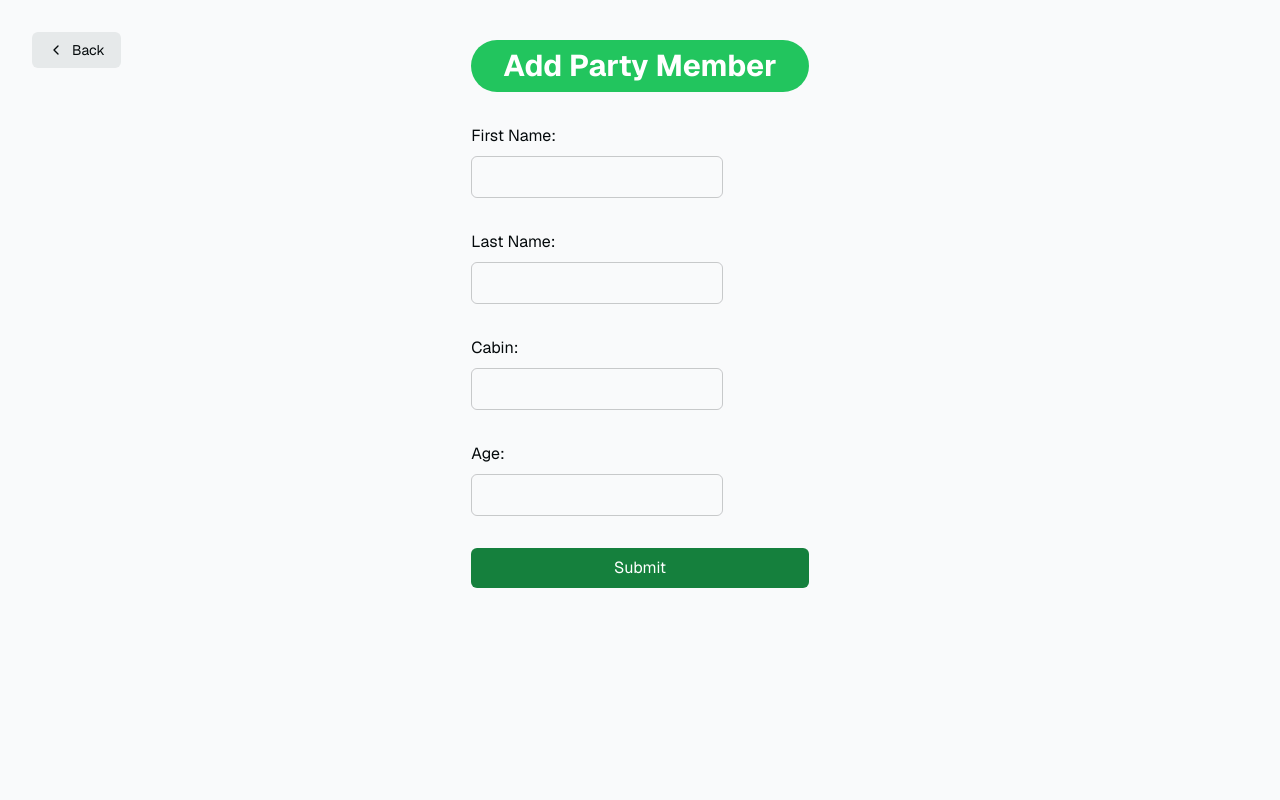
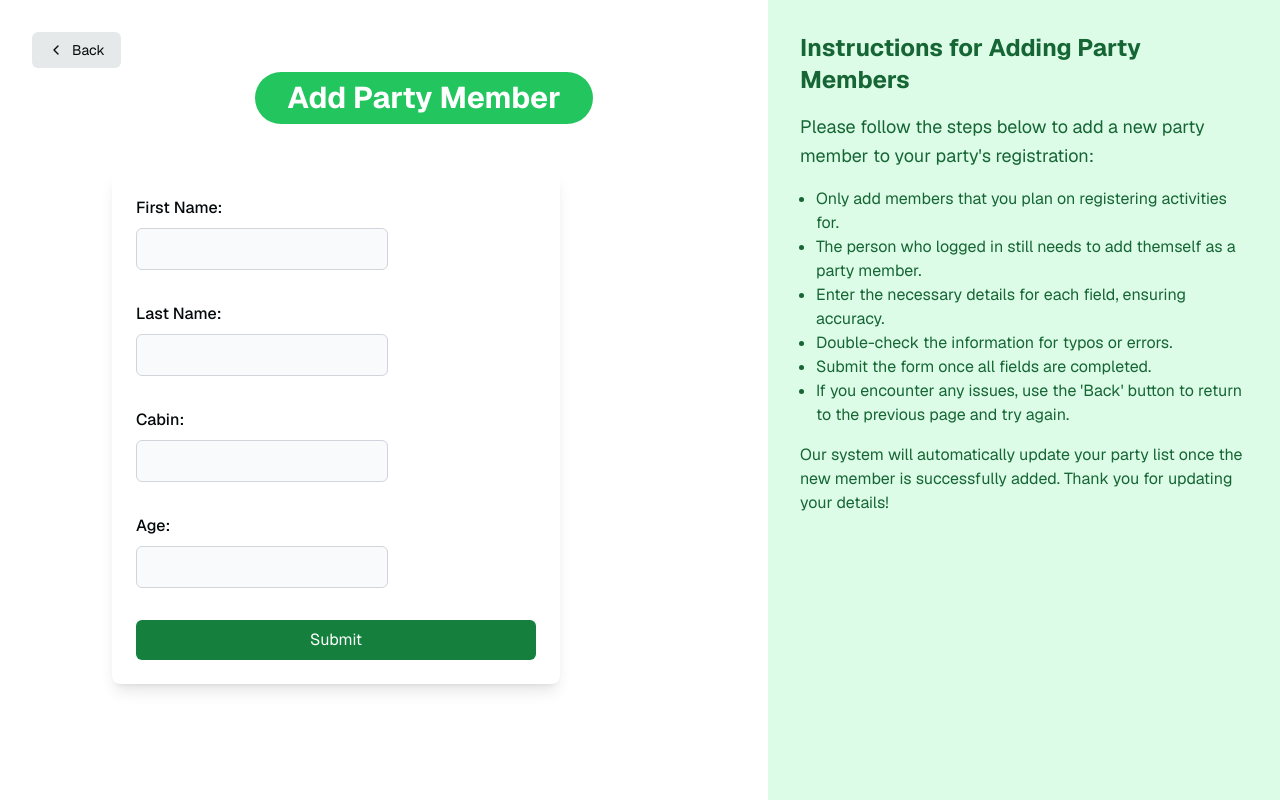
Before and after one commit to gabrielriedel/cedars-fc-supapp, a Next.js app: page /register in a window 1280 px wide. Built offline with nearby package versions, Linux system fonts and the light colour scheme.

Commit message:
visual improvements to pages

```diff
--- a/app/page.tsx
+++ b/app/page.tsx
@@ -23,7 +23,8 @@ export default async function Index() {
           Join us for a summer of adventure, memories, and JOY. Sign up or log in now to register for activities!
         </p>
         <p className="text-lg">
-          IMPORTANT: Only one member of your party needs to make an account as the person in charge of registering others for activities.
+          IMPORTANT: Only one member of your party needs to make an account. Parties could mean the people in your family, group of friends, or just yourself. As an example, if you and your extended family are joining us this session, then "party" could refer to a smaller family subgroup.
+          This way it is easy for you to sign-up for activities in one place with your party.
         </p>
         <div className="flex gap-5">
           <button className="bg-green-600 hover:bg-green-700 text-white font-bold py-3 px-6 rounded-lg shadow transition-colors">
--- a/app/protected/page.tsx
+++ b/app/protected/page.tsx
@@ -27,20 +27,23 @@ const ProtectedPage: React.FC = async () => {
       <div className="flex-grow flex flex-col items-center justify-start pt-10 gap-6 px-6 w-full">
         <section className="text-center mb-10">
           <h2 className="text-2xl font-bold mb-4">Welcome to Your Dashboard!</h2>
-          <p className="max-w-3xl text-lg">
-            Here are your next steps to ensure you and your party are ready for a summer of adventure! Please follow the instructions below to sign up for activities and manage your group's registrations.
+          <p className="max-w-3xl text-lg font-bold mb-4">
+            Step 1: Add party members to your account.
+          </p>
+          <p className="max-w-3xl text-lg font-bold mb-4">
+            Step 2: Sign-up for activities for each member of your party
           </p>
         </section>
         <div className="flex flex-col items-center gap-4">
           <Link
+            href="/register"
+            className="bg-green-700 hover:bg-green-800 text-white font-bold py-2 px-4 rounded-lg shadow transition-colors duration-200 w-full md:w-auto">
+            Add Party Members
+          </Link>
+          <Link
             href="/activities"
             className="bg-green-700 hover:bg-green-800 text-white font-bold py-2 px-4 rounded-lg shadow transition-colors duration-200 w-full md:w-auto">
             Activity Sign-ups
-          </Link>
-          <Link
-            href="/register"
-            className="bg-green-700 hover:bg-green-800 text-white font-bold py-2 px-4 rounded-lg shadow transition-colors duration-200 w-full md:w-auto">
-            Register Other Party Members
           </Link>
         </div>
       </div>
--- a/app/register/page.tsx
+++ b/app/register/page.tsx
@@ -5,10 +5,12 @@ import Link from "next/link";
 
 const Home: React.FC = () => {
     return (
-        <div>
+        <div className="flex min-h-screen bg-white">
+            {/* Left Column for Form */}
+            <div className="flex flex-col w-3/5 pl-20 pt-8">
                 <Link
                     href="/protected"
-                className="absolute left-8 top-8 py-2 px-4 rounded-md no-underline text-foreground bg-btn-background hover:bg-btn-background-hover flex items-center group text-sm"
+                    className="absolute left-8 top-8 py-2 px-4 rounded-md no-underline text-foreground bg-btn-background hover:bg-btn-background-hover flex items-center text-sm"
                 >
                     <svg
                         xmlns="http://www.w3.org/2000/svg"
@@ -33,7 +35,28 @@ const Home: React.FC = () => {
                 </div>
                 <SubmitUser />
             </div>
+
+            {/* Right Column for Instructions */}
+            <div className="w-2/5 bg-green-100 p-8 text-green-800">
+                <h2 className="text-2xl font-bold mb-4">Instructions for Adding Party Members</h2>
+                <p className="text-lg leading-relaxed">
+                    Please follow the steps below to add a new party member to your party's registration:
+                </p>
+                <ul className="list-disc pl-4 mt-4">
+                    <li>Only add members that you plan on registering activities for.</li>
+                    <li>The person who logged in still needs to add themself as a party member.</li>
+                    <li>Enter the necessary details for each field, ensuring accuracy.</li>
+                    <li>Double-check the information for typos or errors.</li>
+                    <li>Submit the form once all fields are completed.</li>
+                    <li>If you encounter any issues, use the 'Back' button to return to the previous page and try again.</li>
+                </ul>
+                <p className="mt-4">
+                    Our system will automatically update your party list once the new member is successfully added. Thank you for updating your details!
+                </p>
+            </div>
+        </div>
     );
+
 
 };
 
--- a/components/SubmitUser.tsx
+++ b/components/SubmitUser.tsx
@@ -63,12 +63,12 @@ const SubmitUser: React.FC = () => {
 
 
     return (
-        <form onSubmit={handleSubmit}
-        className="animate-in flex-1 flex flex-col w-full justify-center gap-2 text-foreground">
-    <div className="mb-6">
-        <label className="text-md block mb-2" htmlFor="firstName">First Name:</label>
+        <div className="w-full max-w-lg px-8 pt-4 pb-10">
+            <form onSubmit={handleSubmit} className="animate-in flex flex-col justify-center gap-4 bg-white shadow-lg rounded-lg p-6">
+                <div className="mb-4">
+                    <label className="text-md font-medium block mb-2" htmlFor="firstName">First Name:</label>
                     <input
-            className="rounded-md px-4 py-2 bg-inherit border"
+                        className="rounded-md px-4 py-2 bg-gray-50 border border-gray-300 focus:border-green-500 focus:ring focus:ring-green-500 focus:ring-opacity-50"
                         type="text"
                         id="firstName"
                         name="firstName"
@@ -77,10 +77,10 @@ const SubmitUser: React.FC = () => {
                         required
                     />
                 </div>
-    <div className="mb-6">
-        <label className="text-md block mb-2" htmlFor="lastName">Last Name:</label>
+                <div className="mb-4">
+                    <label className="text-md font-medium block mb-2" htmlFor="lastName">Last Name:</label>
                     <input
-            className="rounded-md px-4 py-2 bg-inherit border"
+                        className="rounded-md px-4 py-2 bg-gray-50 border border-gray-300 focus:border-green-500 focus:ring focus:ring-green-500 focus:ring-opacity-50"
                         type="text"
                         id="lastName"
                         name="lastName"
@@ -89,10 +89,10 @@ const SubmitUser: React.FC = () => {
                         required
                     />
                 </div>
-    <div className="mb-6">
-        <label className="text-md block mb-2" htmlFor="cabin">Cabin:</label>
+                <div className="mb-4">
+                    <label className="text-md font-medium block mb-2" htmlFor="cabin">Cabin:</label>
                     <input
-            className="rounded-md px-4 py-2 bg-inherit border"
+                        className="rounded-md px-4 py-2 bg-gray-50 border border-gray-300 focus:border-green-500 focus:ring focus:ring-green-500 focus:ring-opacity-50"
                         type="text"
                         id="cabin"
                         name="cabin"
@@ -100,11 +100,11 @@ const SubmitUser: React.FC = () => {
                         onChange={handleChange}
                     />
                 </div>
-    <div className="mb-6">
-        <label className="text-md block mb-2" htmlFor="age">Age:</label>
+                <div className="mb-4">
+                    <label className="text-md font-medium block mb-2" htmlFor="age">Age:</label>
                     <input
-            className="rounded-md px-4 py-2 bg-inherit border"
-            type="text"  // Consider changing to type="number" if appropriate
+                        className="rounded-md px-4 py-2 bg-gray-50 border border-gray-300 focus:border-green-500 focus:ring focus:ring-green-500 focus:ring-opacity-50"
+                        type="number"  // Changed to 'number' to enhance input appropriateness
                         id="age"
                         name="age"
                         value={formData.age}
@@ -112,12 +112,13 @@ const SubmitUser: React.FC = () => {
                         required
                     />
                 </div>
-    <button type="submit" className="bg-green-700 rounded-md px-4 py-2 text-white mb-2 hover:bg-green-800 transition-colors">
+                <button type="submit" className="bg-green-700 hover:bg-green-800 rounded-md px-4 py-2 text-white transition-colors">
                     Submit
                 </button>
             </form>
+        </div>
+    );
 
-    );
 };
 
 export default SubmitUser;
```
Lines whose indentation alone changed are shown as unchanged.
